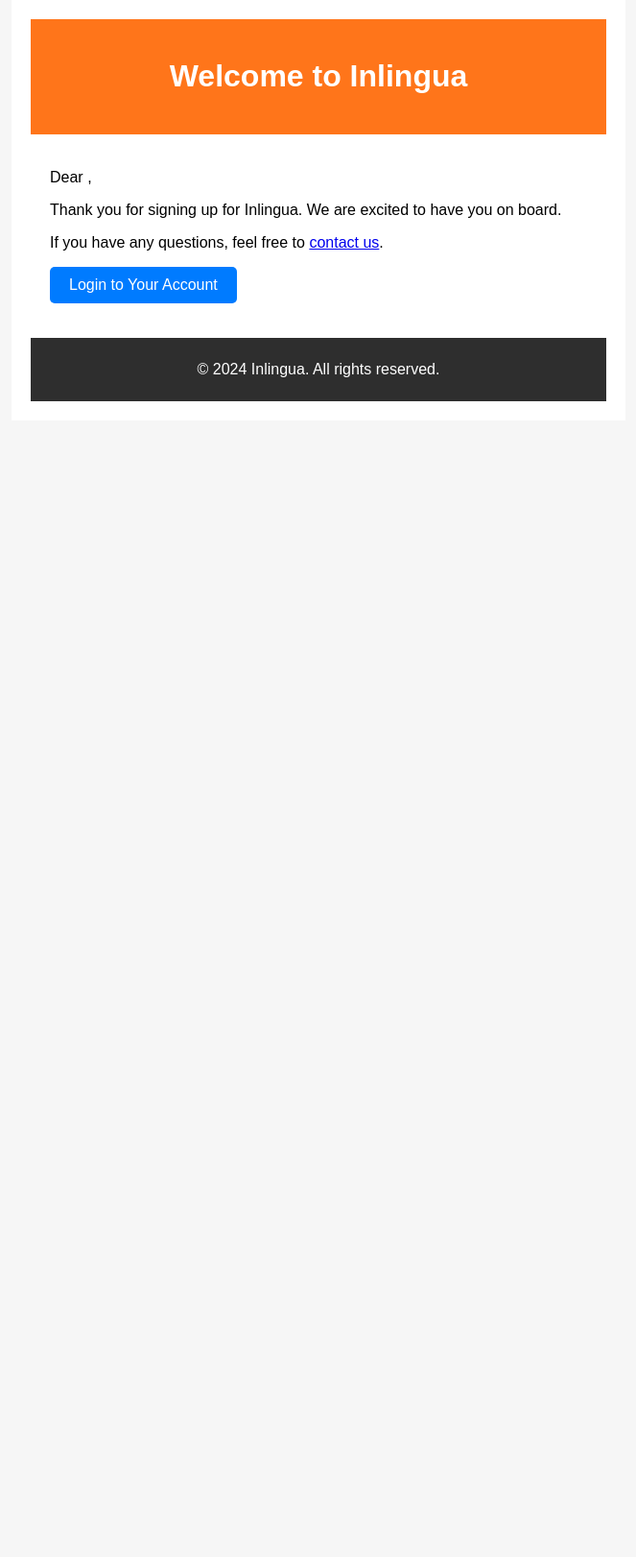
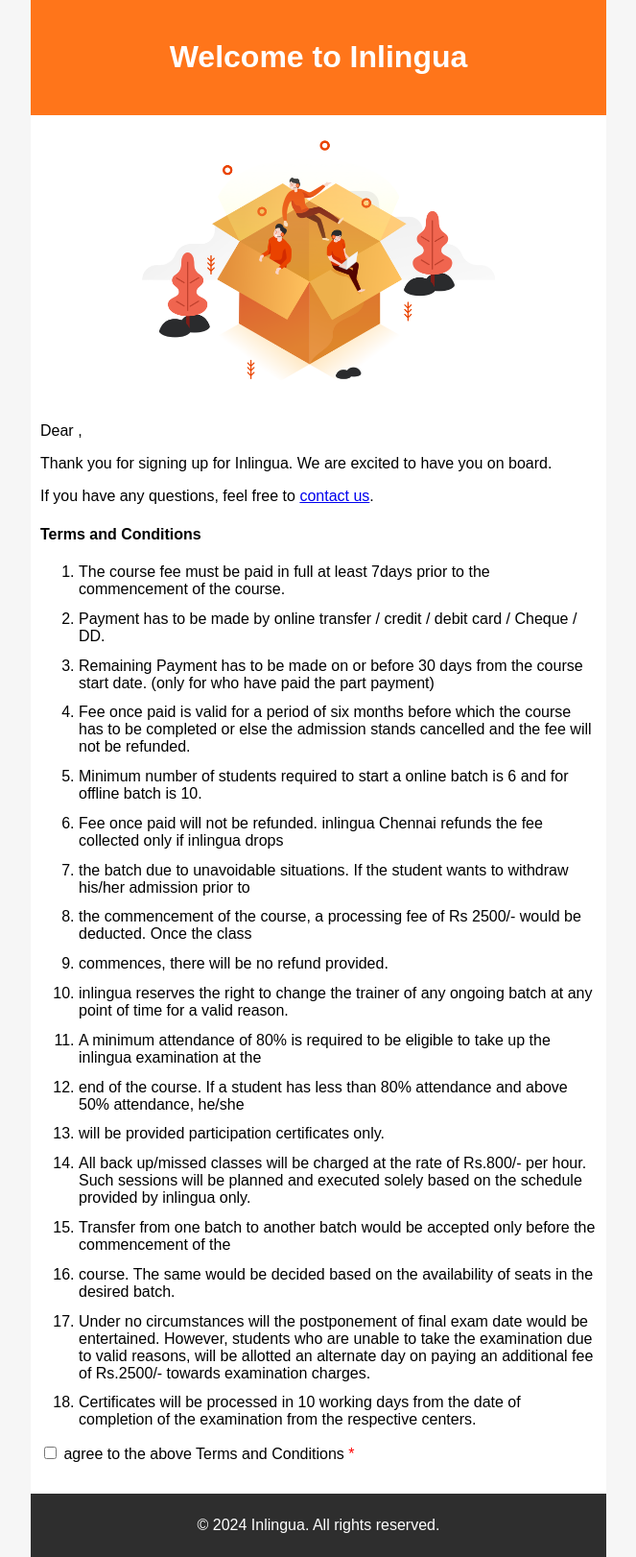
Before and after one commit to mrvickz003/Inlingua, a Django app: page /mail/ in a window 1280 px wide. Shown: the whole page at 96% size, without its empty margins (308-971 px from the left). Before the commit the page ends 418 px from the top, so only its background shows below. Run offline with Django 4.2, Linux system fonts and the light colour scheme.

Commit message:
update on 11-07-2024

```diff
--- a/templates/email/welcome_email.html
+++ b/templates/email/welcome_email.html
@@ -1,5 +1,7 @@
+{% load static %}
 <!DOCTYPE html>
 <html>
+
 <head>
     <meta charset="UTF-8">
     <meta name="viewport" content="width=device-width, initial-scale=1.0">
@@ -11,52 +13,120 @@
             padding: 0;
             background-color: #f6f6f6;
         }
+
         .container {
             width: 100%;
             max-width: 600px;
             margin: 0 auto;
             background-color: #ffffff;
-            padding: 20px;
+            /* padding: 20px; */
         }
+
+        .img-container {
+            display: flex;
+            justify-content: center;
+            align-items: center;
+        }
+
+        .img-container img {
+            width: 70%;
+        }
+
         .header {
             background-color: #FF751A;
             color: #ffffff;
             text-align: center;
-            padding: 20px;
+            padding: 20px 0;
         }
+
         .content {
-            padding: 20px;
+            padding:0 10px;
         }
-        .button {
-            display: inline-block;
-            padding: 10px 20px;
-            background-color: #007bff;
-            color: #ffffff;
-            text-decoration: none;
-            border-radius: 5px;
-        }
-        .footer{
+
+        .footer {
             background-color: rgb(46, 46, 46);
             text-align: center;
             color: #FFF;
+            margin-top: 2rem;
             padding: 0.5rem 0;
+        }
+        ol li{
+            margin-bottom: 0.8rem;
         }
     </style>
 </head>
+
 <body>
     <div class="container">
         <div class="header">
             <h1>Welcome to Inlingua</h1>
         </div>
         <div class="content">
+            <div class="img-container">
+                <img src="{% static 'img/imgs/Welcome_mail.png' %}" alt="">
+            </div>
             <p>Dear {{ name }},</p>
             <p>Thank you for signing up for Inlingua. We are excited to have you on board.</p>
             <p>If you have any questions, feel free to <a href="mailto:support@example.com">contact us</a>.</p>
-            <p><a href="https://example.com/login" class="button">Login to Your Account</a></p>
+            <h4>Terms and Conditions</h4>
+            <ol>
+                <li>The course fee must be paid in full at least 7days prior to the commencement of the
+                    course.</li>
+                <li>Payment has to be made by online transfer / credit / debit card / Cheque / DD.</li>
+                <li>Remaining Payment has to be made on or before 30 days from the course start date.
+                    (only for who have paid
+                    the part payment)</li>
+                <li>Fee once paid is valid for a period of six months before which the course has to be
+                    completed or
+                    else the admission stands cancelled and the fee will not be refunded.</li>
+                <li>Minimum number of students required to start a online batch is 6 and for offline batch is
+                    10.</li>
+                <li>Fee once paid will not be refunded. inlingua Chennai refunds the fee collected only if
+                    inlingua drops</li>
+                <li>the batch due to unavoidable situations. If the student wants to withdraw his/her
+                    admission prior to
+                </li>
+                <li>the commencement of the course, a processing fee of Rs 2500/- would be deducted.
+                    Once the class
+                </li>
+                <li>commences, there will be no refund provided.</li>
+                <li>inlingua reserves the right to change the trainer of any ongoing batch at any point of time
+                    for a valid
+                    reason.</li>
+                <li>A minimum attendance of 80% is required to be eligible to take up the inlingua
+                    examination at the</li>
+                <li>end of the course. If a student has less than 80% attendance and above 50% attendance,
+                    he/she
+                </li>
+                <li>will be provided participation certificates only.</li>
+                <li>All back up/missed classes will be charged at the rate of Rs.800/- per hour. Such
+                    sessions will be
+                    planned and executed solely based on the schedule provided by inlingua only.</li>
+                <li>Transfer from one batch to another batch would be accepted only before the
+                    commencement of the</li>
+                <li>course. The same would be decided based on the availability of seats in the desired
+                    batch.</li>
+                <li>Under no circumstances will the postponement of final exam date would be entertained.
+                    However,
+                    students who are unable to take the examination due to valid reasons, will be allotted an
+                    alternate
+                    day on paying an additional fee of Rs.2500/- towards examination charges.</li>
+                <li>Certificates will be processed in 10 working days from the date of completion of the
+
+                    examination
+                    from the respective centers.</li>
+            </ol>
+            <div>
+                <form action="">
+                    <input type="checkbox" name="terms" id="terms" required>
+                    <label for="terms">agree to the above Terms and Conditions <span style="color: red;">*</span></label>
+                </form>
+            </div>
         </div>
         <div class="footer">
             <p>&copy; 2024 Inlingua. All rights reserved.</p>
         </div>
     </div>
 </body>
+
 </html>
--- a/templates/inlingua/addstudent.html
+++ b/templates/inlingua/addstudent.html
@@ -91,7 +91,7 @@
         </div>
         <div class="row mb-4">
             <div class="col-4 d-flex align-items-center justify-content-end">
-                <label for="studentaadharcard">Identity Card (Aadhar cord Copy) <strong class="text-danger">*</strong></label>
+                <label for="studentaadharcard">Identity Card (Aadhar card Copy) <strong class="text-danger">*</strong></label>
             </div>
             <div class="col-4">
                 <input type="file" id="studentaadharcard" name="studentaadharcard" class="form-control">
```
Also changed, not shown: db.sqlite3, media/Students/2024/ING24S0016/Admission-form-format_1.txt (added), media/Students/2024/ING24S0017/Screenshot_2024-06-18_11_22_36.png (added), media/Students/2024/ING24S0017/Screenshot_2024-06-18_11_22_36_0Gga1rn.png (added), media/Students/2024/ING24S0017/Screenshot_2024-06-18_11_22_36_JsBNdql.png (added), media/Students/2024/ING24S0017/Screenshot_2024-06-18_11_22_36_iepWgIX.png (added), media/Students/2024/ING24S0017/Screenshot_2024-06-18_11_22_36_wD98Hmt.png (added), media/Students/2024/ING24S0018/Welcome_mail.png (added), static/img/imgs/Welcome_mail.png (added).
